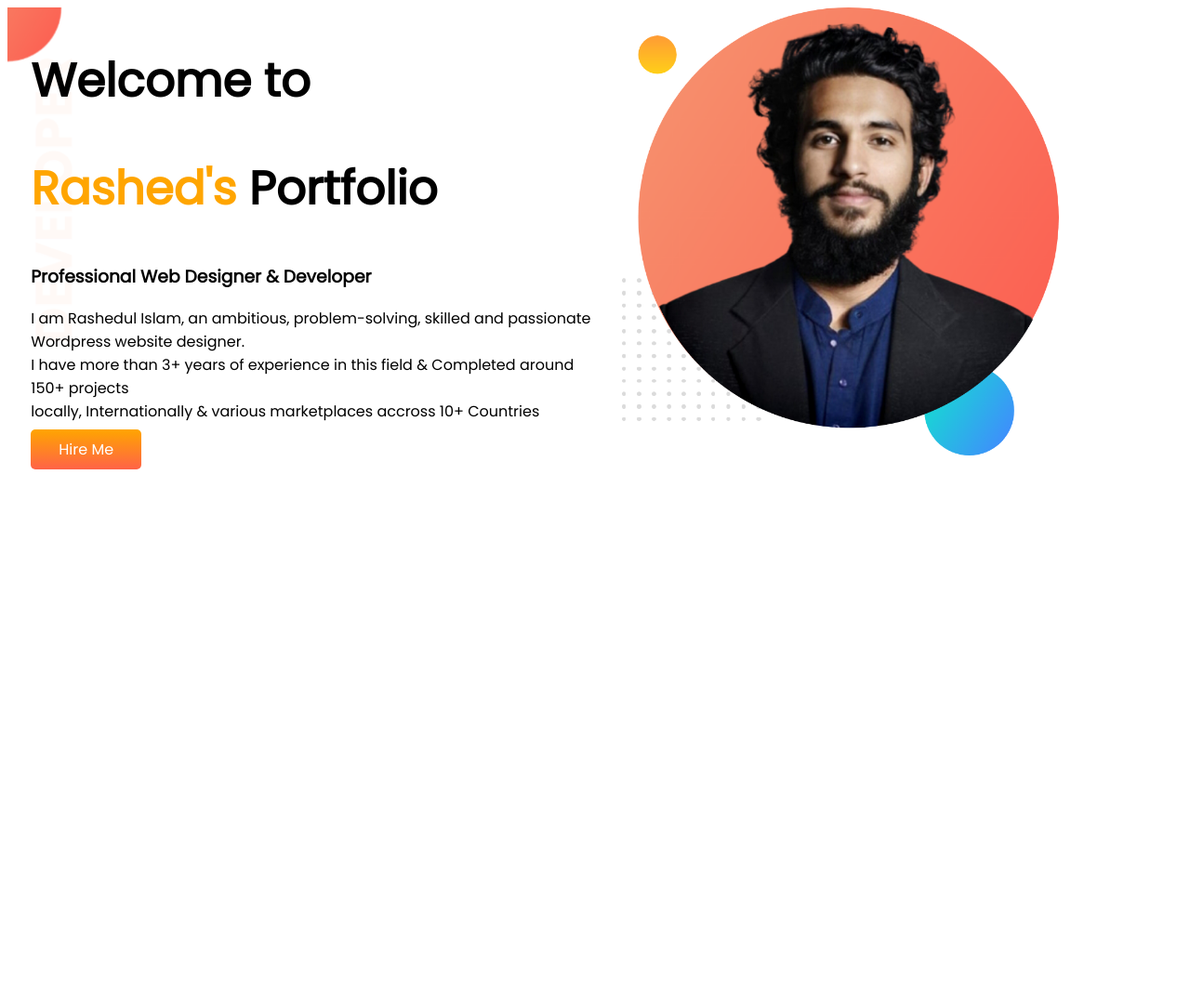
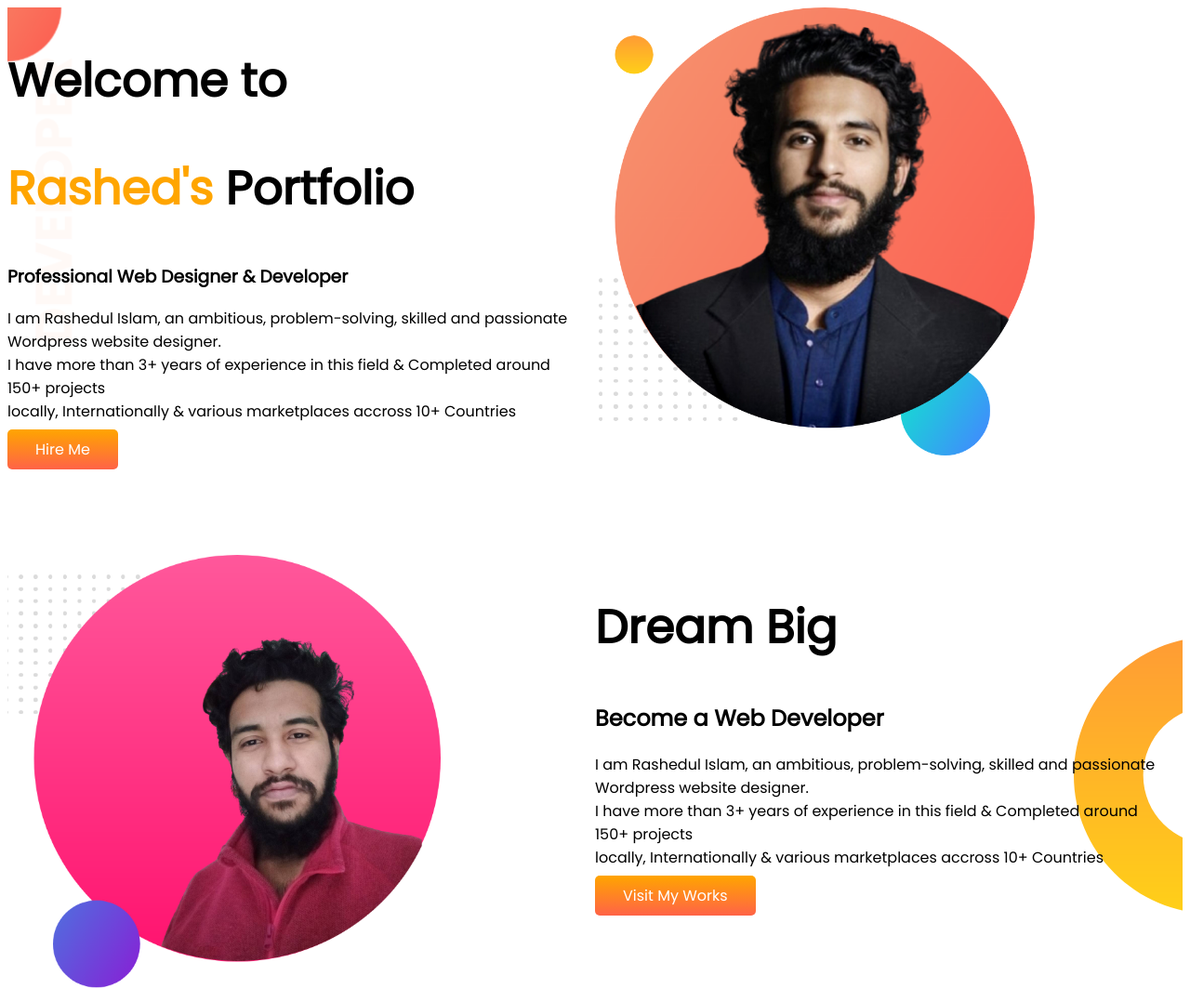
Before and after one commit to rashedulsifat24/portfolio, a plain HTML site: page index.html in a window 1280 px wide. Shown: the whole page at 93% size. Before the commit the page ends 800 px from the top, so only its background shows below. Drawn offline with Linux system fonts and the light colour scheme.

Commit message:
second section

```diff
--- a/index.html
+++ b/index.html
@@ -13,7 +13,7 @@
 </head>
 
 <body>
-    <section class="top">
+    <section class="first">
         <div class="half">
 
             <h1>Welcome to</h1>
@@ -29,6 +29,20 @@
             <img src="/images/image1.png" alt="">
         </div>
     </section>
+    <section class="second">
+        <div class="half">
+            <img src="/images/image2.png" alt="">
+        </div>
+        <div class="half">
+            <h1>Dream Big</h1>
+            <h2>Become a Web Developer</h2>
+            <p>I am Rashedul Islam, an ambitious, problem-solving, skilled and passionate Wordpress website
+                designer.<br>
+                I have more than 3+ years of experience in this field & Completed around 150+ projects<br>
+                locally, Internationally & various marketplaces accross 10+ Countries</p>
+            <a class="hire" target="_blank" href="https://www.fiverr.com/rashedul_sifat">Visit My Works</a>
+        </div>
+    </section>
 </body>
 
 </html>
--- a/style.css
+++ b/style.css
@@ -13,10 +13,11 @@ h1{
 section{
 
     display: flex;
+    margin-top:100px;
 }
 .half{
     width: 50%;
-    padding-left: 2%;
+    padding-right: 2%;
 }
 .half img{
     width: 80%;
@@ -31,9 +32,14 @@ section{
     padding: 10px 30px;
     border-radius: 5px;
 }
-.top{
+.first{
 
     background-image: url(images/top-banner.png);
     background-repeat: no-repeat;
     margin: 0;
 }
+.second{
+    background-image: url(/images/dream-bg.png);
+    background-repeat: no-repeat;
+    background-position: right;
+}
```
